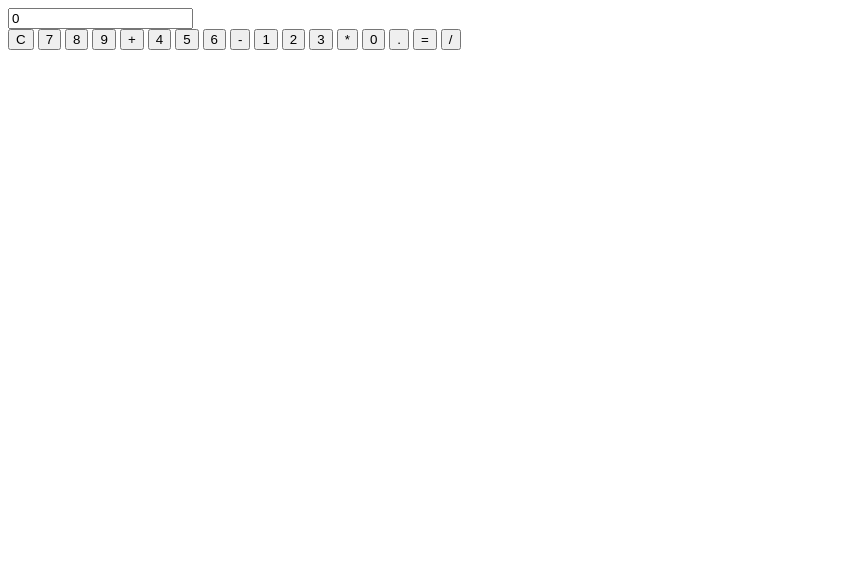
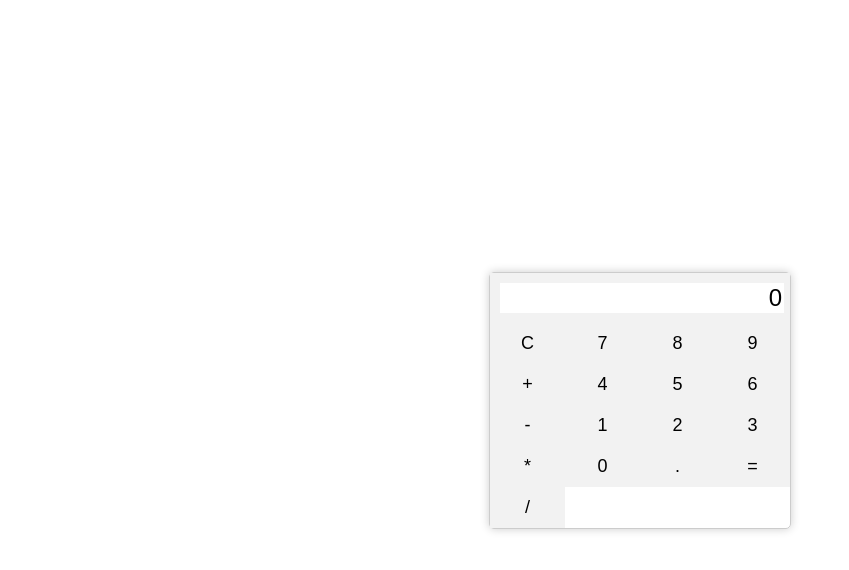
Before and after one commit to namo-gupta/JavaScript_Project, a plain HTML site: page Calculator/index.html in a window 1280 px wide. Shown: the whole page, without its empty margins (0-849 px from the left). Drawn offline with Linux system fonts and the light colour scheme.

Commit message:
calculator

```diff
--- a/Calculator/index.html
+++ b/Calculator/index.html
@@ -30,5 +30,6 @@
                 <button onclick="appendToDisplay('/')">/</button>
             </div>
         </div>
+        <script src="script.js"></script>
       </body>
 </html>
--- a/Calculator/script.js
+++ b/Calculator/script.js
@@ -0,0 +1,28 @@
+let displayValue = '0';
+
+function updateDisplay() {
+  document.getElementById('display').value = displayValue;
+}
+
+function appendToDisplay(value) {
+  if (displayValue === '0' && value !== '+' && value !== '-' && value !== '*' && value !== '/') {
+    displayValue = value;
+  } else {
+    displayValue += value;
+  }
+  updateDisplay();
+}
+
+function clearDisplay() {
+  displayValue = '0';
+  updateDisplay();
+}
+
+function calculateResult() {
+  try {
+    displayValue = eval(displayValue);
+  } catch (error) {
+    displayValue = 'Error';
+  }
+  updateDisplay();
+}
--- a/Calculator/style.css
+++ b/Calculator/style.css
@@ -0,0 +1,45 @@
+body {
+    display: flex;
+    justify-content: center;
+    align-items: center;
+    height: 100vh;
+    margin: 0;
+  }
+
+  .calculator {
+    width: 300px;
+    text-align: center;
+    border: 1px solid #ccc;
+    border-radius: 5px;
+    box-shadow: 0 0 10px rgba(0, 0, 0, 0.2);
+  }
+
+  .display {
+    background: #f2f2f2;
+    padding: 10px;
+  }
+
+  input {
+    width: 100%;
+    border: none;
+    font-size: 24px;
+    text-align: right;
+  }
+
+  .buttons {
+    display: grid;
+    grid-template-columns: repeat(4, 1fr);
+  }
+
+  button {
+    padding: 10px;
+    font-size: 18px;
+    cursor: pointer;
+    border: none;
+    background: #f2f2f2;
+    transition: background 0.2s;
+  }
+
+  button:hover {
+    background: #ddd;
+  }
```
